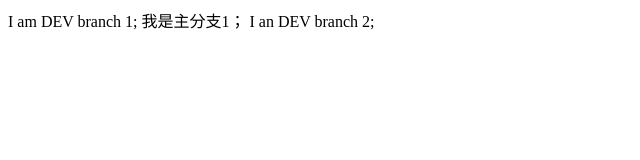
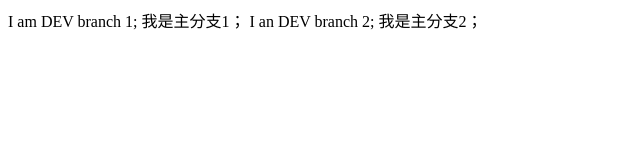
Before and after one commit to lcx194017/mytest, a plain HTML site: page index.html in a window 1280 px wide. Shown: the whole page, without its empty margins (0-640 px from the left). Drawn offline with Linux system fonts and the light colour scheme.

Commit message:
主分支第二次编写

```diff
--- a/index.html
+++ b/index.html
@@ -8,5 +8,6 @@
     I am DEV branch 1;
     我是主分支1；
     I an DEV branch 2;
+    我是主分支2；
 </body>
 </html>
```
